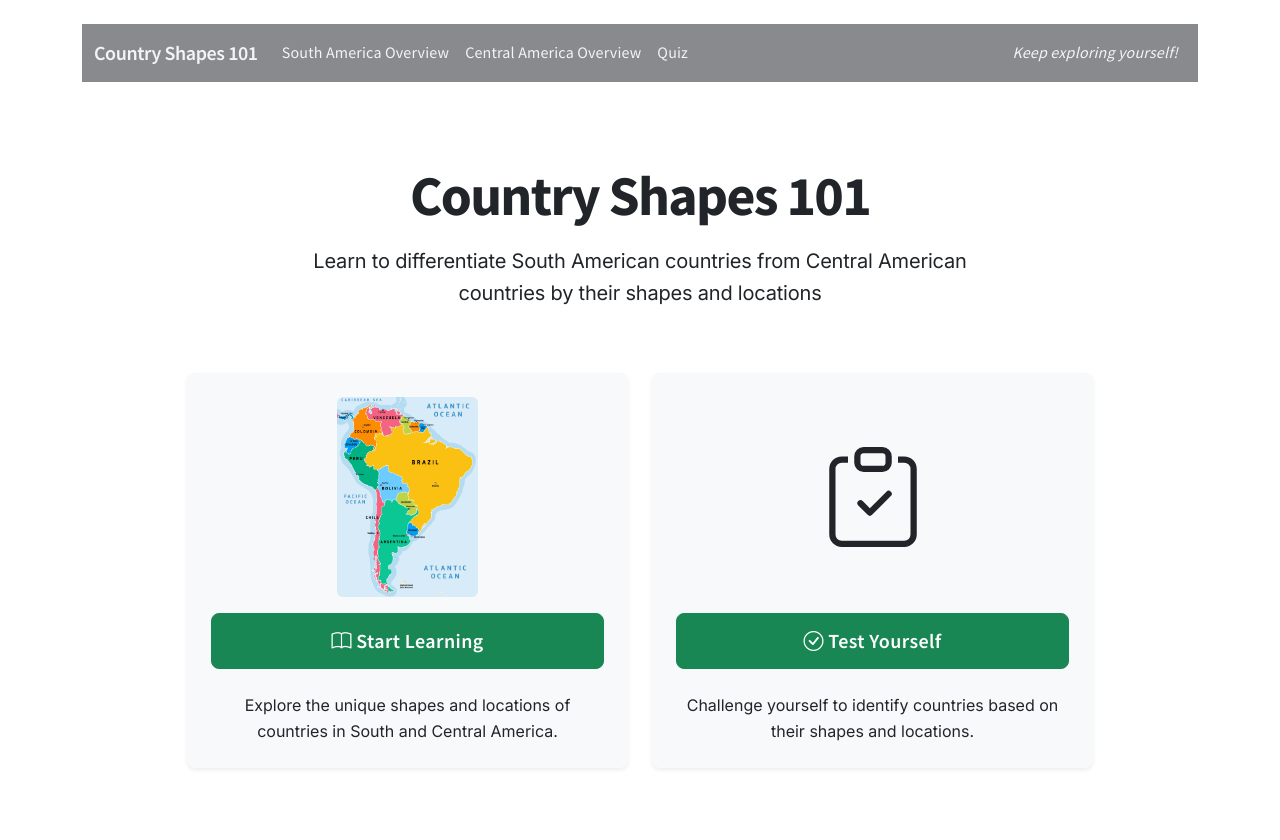
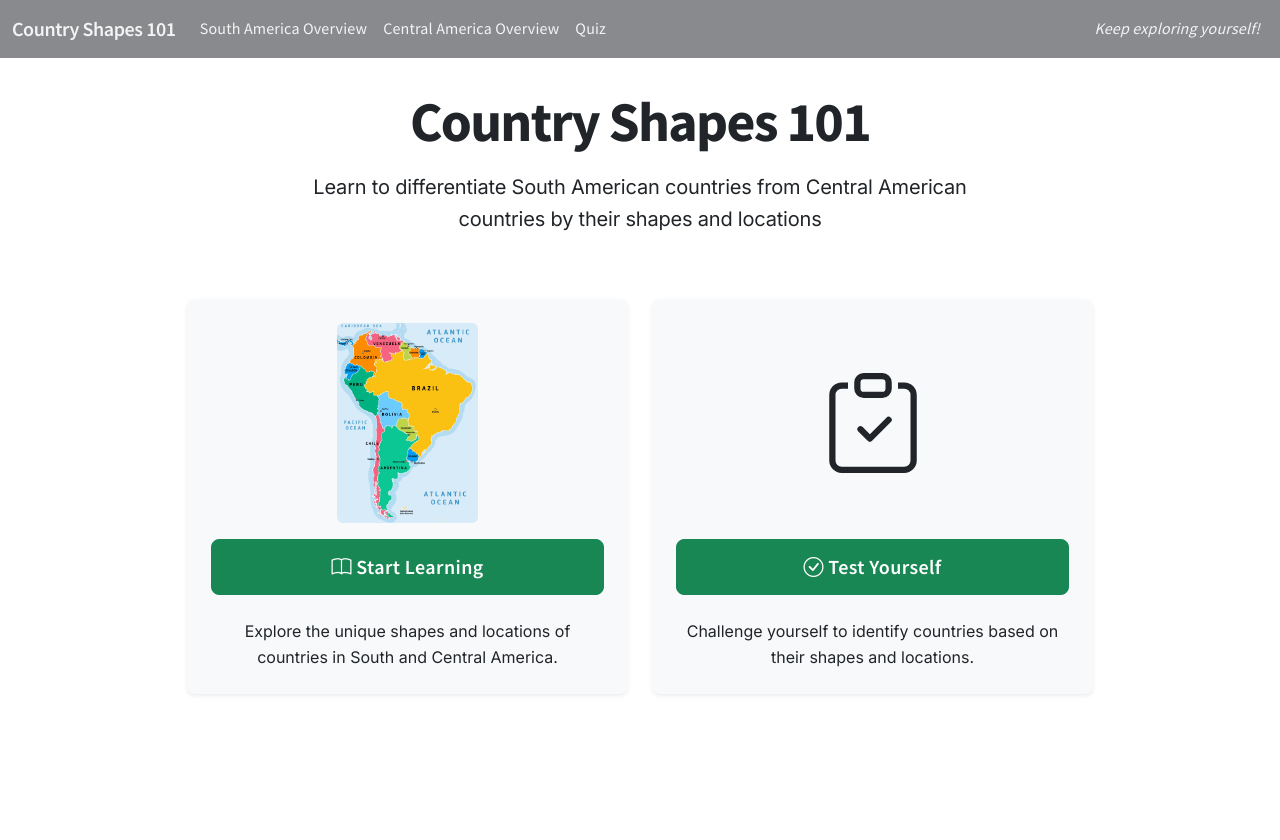
Before and after one commit to TonyYamin/UI_Design_Final_Project, a Flask app: page / in a window 1280 px wide. After the commit the page ends 695 px from the top, so only its background shows below. Run offline with Flask 3, Linux system fonts and the light colour scheme.

Commit message:
improved navbar a bit

```diff
--- a/templates/base.html
+++ b/templates/base.html
@@ -14,6 +14,7 @@
       body {
         font-family: var(--font-family-body);
         line-height: 1.6;
+        padding-top: 60px; /* Reduced padding-top for thinner navbar */
       }
 
       h1, h2, h3, h4, h5, h6, .navbar-brand {
@@ -40,8 +41,15 @@
       }
 
       .navbar {
-        margin-bottom: 2rem;
+        margin-bottom: 0;
         background-color: #888a8d;
+        position: fixed;
+        top: 0;
+        left: 0;
+        right: 0;
+        z-index: 1030;
+        transition: all 0.3s ease;
+        padding: 0.5rem 0; /* Reduced padding to make navbar thinner */
       }
 
       .navbar-brand, .nav-link {
@@ -74,6 +82,11 @@
         font-family: var(--font-family-body);
         font-weight: 400;
         letter-spacing: -0.01em;
+      }
+
+      /* Add margin to the first element after navbar */
+      .container.py-4 {
+        margin-top: 1rem; /* Add space between navbar and content */
       }
     </style>
   </head>
```
